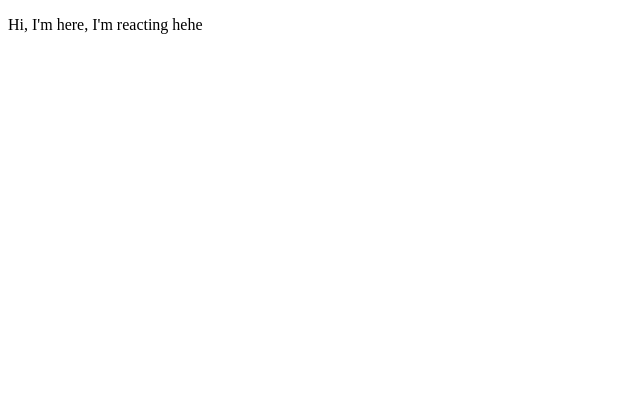
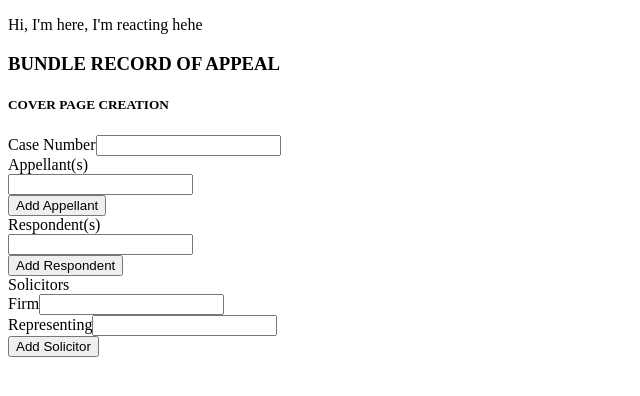
Before and after one commit to oddpharmacy/tapir-legal-bundling, a React (Create React App) app in the folder front-end/: page / in a window 1280 px wide. Shown: the top 396 px of the page, without its empty margins (0-640 px from the left). Built offline with nearby package versions, Linux system fonts and the light colour scheme.

Commit message:
feat: implement UserInputForm component with dynamic form

```diff
--- a/front-end/src/Components/App.js
+++ b/front-end/src/Components/App.js
@@ -1,10 +1,12 @@
 import React from "react";
 import "../Styles/App.css";
+import UserInputForm from "./UserInputForm";
 
 export default function App() {
   return (
     <>
       <p>Hi, I'm here, I'm reacting hehe</p>
+      <UserInputForm />
     </>
   );
 }
--- /dev/null
+++ b/front-end/src/Components/UserInputForm.js
@@ -0,0 +1,176 @@
+import React, { useState } from "react";
+
+export default function UserInputForm() {
+  const [caseNumber, setCaseNumber] = useState("");
+  const [appellants, setAppellants] = useState([""]);
+  const [respondents, setRespondents] = useState([""]);
+  const [solicitors, setSolicitors] = useState([{ name: "", party: "" }]);
+
+  // Cases
+  const handleCaseNumberChange = (event) => {
+    setCaseNumber(event.target.value);
+  };
+
+  // Appellants
+  const handleAppellantsChange = (event, index) => {
+    const updatedAppellants = [...appellants];
+    updatedAppellants[index] = event.target.value;
+    setAppellants(updatedAppellants);
+  };
+
+  const addAppellant = (event) => {
+    event.preventDefault();
+    setAppellants([...appellants, ""]);
+  };
+
+  const removeAppellant = (index) => {
+    const updatedAppellants = [...appellants];
+    updatedAppellants.splice(index, 1);
+    setAppellants(updatedAppellants);
+  };
+
+  // Respondents
+  const handleRespondentsChange = (event, index) => {
+    const updatedRespondents = [...respondents];
+    updatedRespondents[index] = event.target.value;
+    setRespondents(updatedRespondents);
+  };
+
+  const addRespondent = (event) => {
+    event.preventDefault();
+    setRespondents([...respondents, ""]);
+  };
+
+  const removeRespondent = (index) => {
+    const updatedRespondents = [...respondents];
+    updatedRespondents.splice(index, 1);
+    setRespondents(updatedRespondents);
+  };
+
+  // Solicitors
+  const handleSolicitorsChange = (event, index) => {
+    const updatedSolicitors = [...solicitors];
+    updatedSolicitors[index].name = event.target.value;
+    setSolicitors(updatedSolicitors);
+  };
+
+  const handleRepresentingChange = (event, index) => {
+    const updatedSolicitors = [...solicitors];
+    updatedSolicitors[index].party = event.target.value;
+    setSolicitors(updatedSolicitors);
+  };
+
+  const addSolicitor = (event) => {
+    event.preventDefault();
+    setSolicitors([...solicitors, { name: "", party: "" }]);
+  };
+
+  const removeSolicitor = (index) => {
+    const updatedSolicitors = [...solicitors];
+    updatedSolicitors.splice(index, 1);
+    setSolicitors(updatedSolicitors);
+  };
+
+  return (
+    <div id="form-container">
+      <h3>BUNDLE RECORD OF APPEAL</h3>
+      <h5>COVER PAGE CREATION</h5>
+      <form>
+        <div>
+          <label>Case Number</label>
+          <input
+            type="text"
+            value={caseNumber}
+            onChange={handleCaseNumberChange}
+            required
+          />
+        </div>
+        <div>
+          <label>Appellant(s)</label>
+          {appellants.map((app, index) => (
+            <div key={index}>
+              <input
+                typeof="text"
+                value={app}
+                onChange={(e) => handleAppellantsChange(e, index)}
+                required
+              />
+              {index > 0 ? (
+                <button
+                  onClick={(e) => {
+                    e.preventDefault();
+                    removeAppellant(index);
+                  }}
+                >
+                  x
+                </button>
+              ) : null}
+            </div>
+          ))}
+          <button onClick={addAppellant}>Add Appellant</button>
+        </div>
+        <div>
+          <label>Respondent(s)</label>
+          {respondents.map((res, index) => (
+            <div key={index}>
+              <input
+                type="text"
+                value={res}
+                onChange={(e) => handleRespondentsChange(e, index)}
+                required
+              />
+              {index > 0 ? (
+                <button
+                  onClick={(e) => {
+                    e.preventDefault();
+                    removeRespondent(index);
+                  }}
+                >
+                  x
+                </button>
+              ) : null}
+            </div>
+          ))}
+          <button onClick={addRespondent}>Add Respondent</button>
+        </div>
+        <div>
+          <label>Solicitors</label>
+          {solicitors.map((sol, index) => (
+            <div key={index}>
+              <div>
+                <label>Firm</label>
+                <input
+                  type="text"
+                  value={sol.name}
+                  onChange={(e) => handleSolicitorsChange(e, index)}
+                  required
+                />
+              </div>
+
+              <div>
+                <label>Representing</label>
+                <input
+                  type="text"
+                  value={sol.party}
+                  onChange={(e) => handleRepresentingChange(e, index)}
+                  required
+                />
+              </div>
+              {index > 0 ? (
+                <button
+                  onClick={(e) => {
+                    e.preventDefault();
+                    removeSolicitor(index);
+                  }}
+                >
+                  x
+                </button>
+              ) : null}
+            </div>
+          ))}
+          <button onClick={addSolicitor}>Add Solicitor</button>
+        </div>
+      </form>
+    </div>
+  );
+}
```
Also changed, not shown: 1 other file (tests, documents, lock files or other folders).
